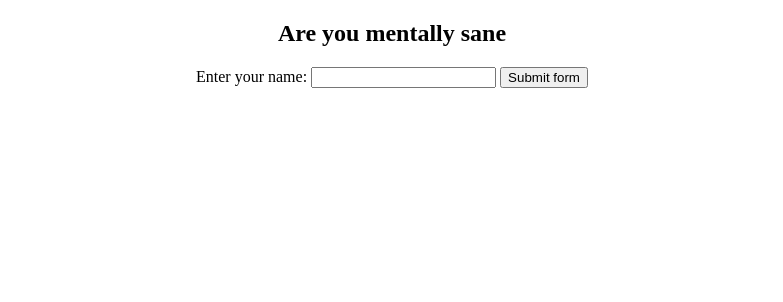
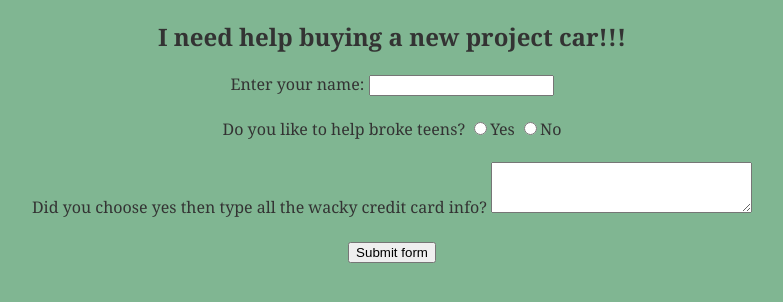
Before and after one commit to Rad1calncacho/Final-WebSite, a plain HTML site: page forum.html in a window 1280 px wide. Shown: the whole page, without its empty margins (248-1031 px from the left). Drawn offline with Linux system fonts and the light colour scheme.

Commit message:
Update forum.html

```diff
--- a/forum.html
+++ b/forum.html
@@ -1,14 +1,27 @@
 <!doctype html>
 <html>
   <head>
-    <title>Help</title>
+    <title>Help Me</title>
+     <style>
+      html{font-family:Georgia;color:#333;}
+      body{background:#1738;margin:0;}
+      #container{width:1200px;margin:0 auto;background:#fff;}
+      #header{width:100%;height:100px;border-bottom:1px solid #c7c7c7;margin:10px;}
+    </style>
   </head>
   <body>
     <form action="/action_page.php" method="get" target="_blank">
     <div align="center">
-      <h2>Are you mentally sane</h2>
+      <h2>I need help buying a new project car!!!</h2>
        Enter your name:
       <input type="text" id="name" name="name">
+      <br><br>
+      Do you like to help broke teens?
+      <input type="radio" name="exe" value=1>Yes
+       <input type="radio" name="exe" value=0>No
+       <br><br>
+       Did you choose yes then type all the wacky credit card info?
+      <textarea name="Comments"cols=30 rows=3></textarea><br><br>
       <input type="submit" value="Submit form">
       </div>
       </form>
```
